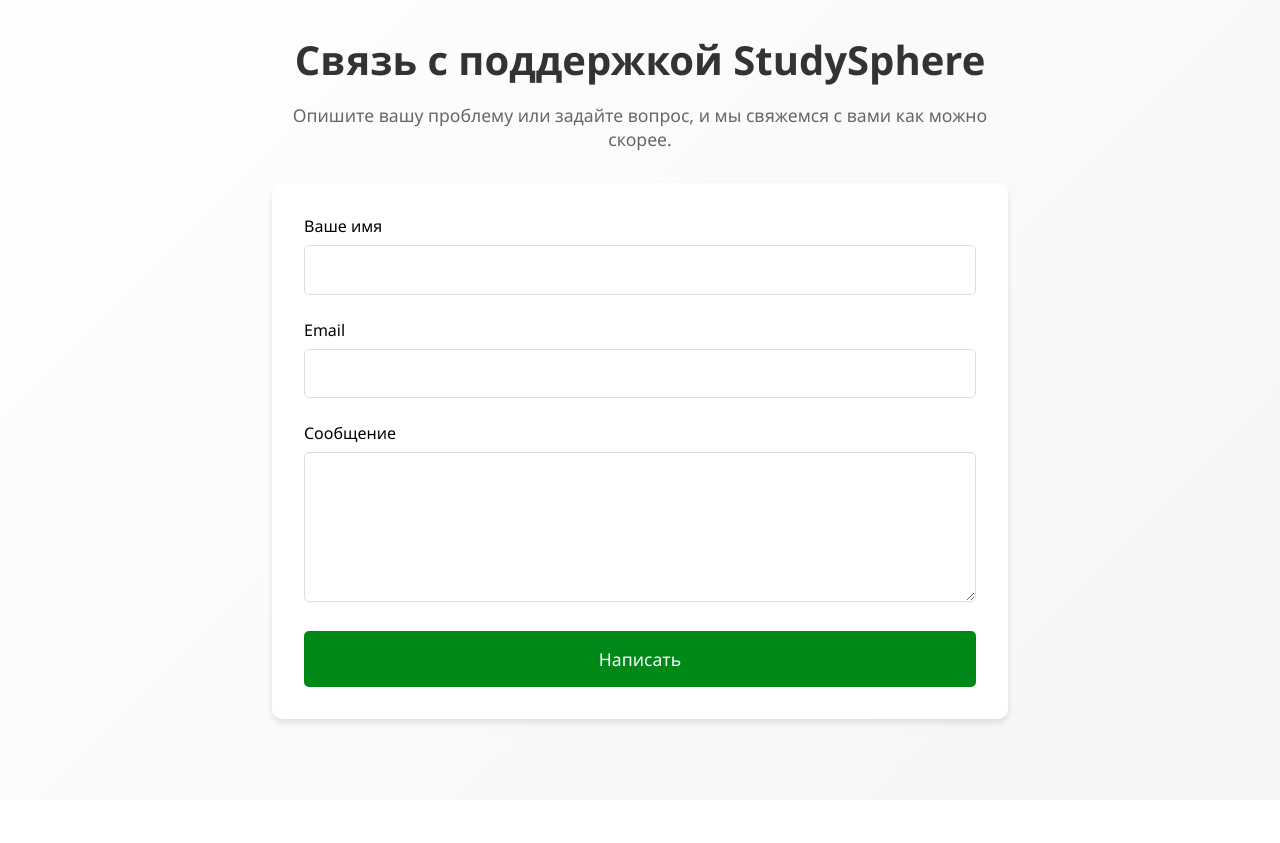
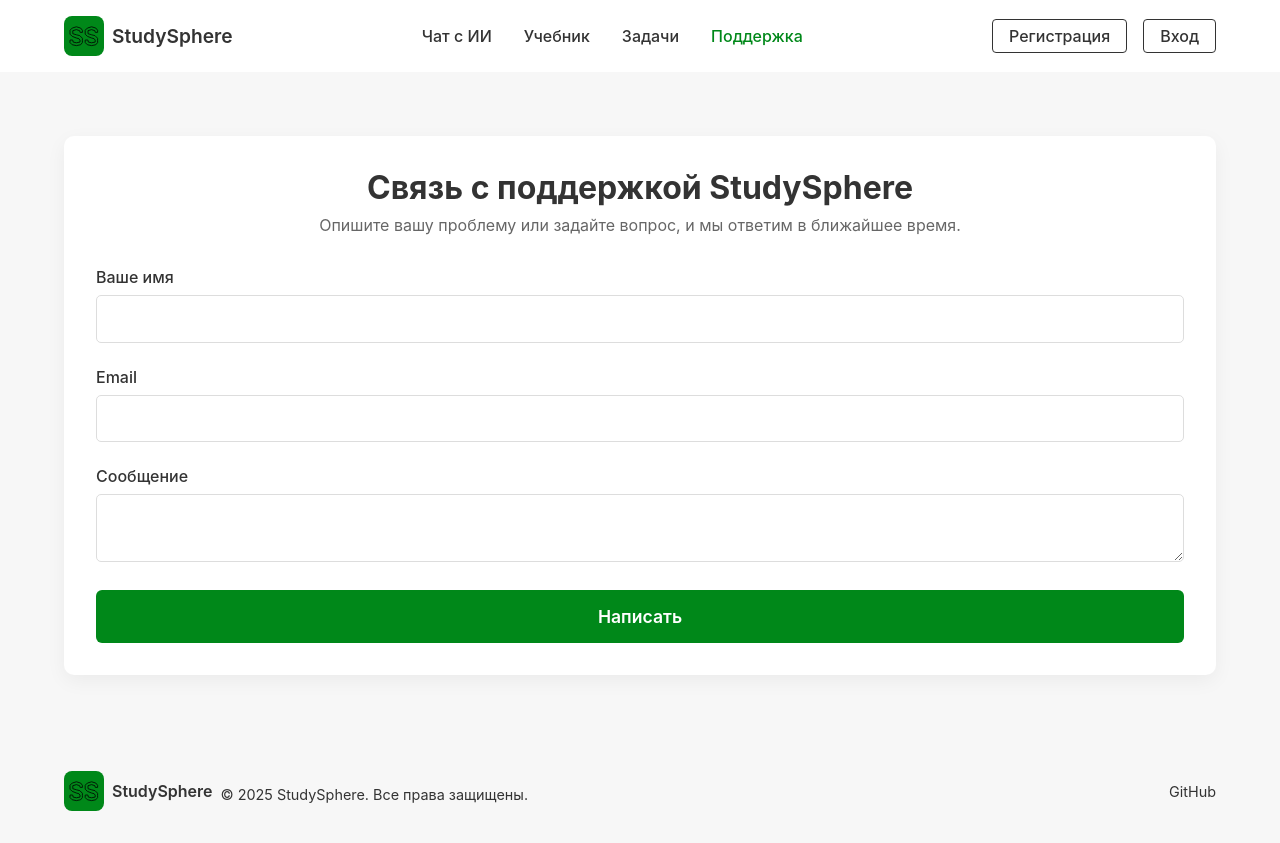
Before and after one commit to dany-simonov/SS, a Flask app: page /support in a window 1280 px wide. Before the commit the page ends 726 px from the top, so only its background shows below. Run offline with Flask 3, Linux system fonts and the light colour scheme.

Commit message:
Improving code in block support

```diff
--- a/social_network/app/static/css/landing.css
+++ b/social_network/app/static/css/landing.css
@@ -9,8 +9,6 @@
 * { margin:0; padding:0; box-sizing:border-box; font-family:var(--font-sans); }
 body { background:var(--white); color:var(--black); }
 .container { width:90%; max-width:1200px; margin:0 auto; }
-
-/* Сброс подчеркиваний */
 a { text-decoration: none !important; }
 
 /* Header */
--- /dev/null
+++ b/social_network/app/static/css/support.css
@@ -0,0 +1,53 @@
+:root { --primary-green: #008819; --black: #000000; --white: #ffffff; --gray-light: #f7f7f7; --gray-dark: #333333; --font-sans: 'Inter', sans-serif; }
+* { margin:0; padding:0; box-sizing:border-box; font-family:var(--font-sans); }
+body { background:var(--white); color:var(--gray-dark); display:flex; flex-direction:column; min-height:100vh; }
+.container { width:90%; max-width:1200px; margin:0 auto; }
+a { text-decoration:none !important; color:inherit; }
+
+/* Header */
+.header { position:sticky; top:0; background:rgba(255,255,255,0.9); backdrop-filter:blur(6px); z-index:100; }
+.header-inner { display:flex; align-items:center; justify-content:space-between; padding:1rem 0; }
+.logo { display:flex; align-items:center; gap:0.5rem; }
+.logo img { height:40px; }
+.logo-text { font-size:1.2rem; font-weight:600; color:var(--gray-dark); }
+.nav { display:flex; gap:2rem; }
+.nav a { font-weight:500; color:var(--gray-dark); }
+.nav a.active { color:var(--primary-green); }
+.auth-buttons { display:flex; gap:1rem; }
+.btn-auth { padding:0.4rem 1rem; border:1px solid var(--gray-dark); background:transparent; border-radius:4px; transition:background .3s; }
+.btn-auth:hover { background:var(--gray-light); }
+.burger { display:none; flex-direction:column; gap:5px; background:none; border:none; cursor:pointer; }
+.burger span { width:25px; height:3px; background:var(--gray-dark); }
+
+/* Support Section */
+.support-page { flex:1; padding:4rem 0; background:var(--gray-light); }
+.support-inner { background:var(--white); padding:2rem; border-radius:10px; box-shadow:0 6px 20px rgba(0,0,0,0.05); }
+.support-title { font-size:2rem; text-align:center; margin-bottom:0.5rem; }
+.support-subtitle { font-size:1rem; text-align:center; margin-bottom:2rem; color:#666; }
+
+/* Form */
+.support-form .form-group { margin-bottom:1.5rem; }
+.support-form label { display:block; margin-bottom:0.5rem; font-weight:500; }
+.support-form input, .support-form textarea { width:100%; padding:0.8rem; border:1px solid #ddd; border-radius:5px; font-size:1rem; }
+.support-form textarea { resize:vertical; }
+
+/* Button */
+.btn-hero { display:block; width:100%; padding:1rem; background:var(--primary-green); color:var(--white); border:none; border-radius:6px; font-size:1.1rem; font-weight:600; cursor:pointer; transition:background 0.3s; }
+.btn-hero:hover { background:#006614; }
+
+/* Footer */
+.footer { background:var(--gray-light); padding:2rem 0; margin-top:auto; }
+.footer-inner { display:flex; flex-wrap:wrap; justify-content:space-between; align-items:center; }
+.footer-left { display:flex; align-items:center; gap:0.5rem; }
+.footer-logo { height:30px; }
+.footer-left .logo-text { font-size:1rem; font-weight:600; color:var(--gray-dark); }
+.footer-left p { font-size:0.9rem; color:var(--gray-dark); margin-top:0.5rem; }
+.footer-right a { font-size:0.9rem; color:var(--gray-dark); }
+
+/* Responsive */
+@media(max-width:768px) {
+  .nav, .auth-buttons { display:none; }
+  .burger { display:flex; }
+  .support-page { padding:2rem 0; }
+  .support-inner { padding:1rem; }
+}
--- /dev/null
+++ b/social_network/app/static/js/support.js
@@ -0,0 +1,17 @@
+document.addEventListener('DOMContentLoaded', () => {
+    const form = document.getElementById('supportForm');
+    form.addEventListener('submit', e => {
+      e.preventDefault();
+      const name    = form.name.value.trim();
+      const email   = form.email.value.trim();
+      const message = form.message.value.trim();
+      if (!name || !email || !message) return;
+
+      const mailto =
+        `mailto:studysphereru@gmail.com` +
+        `?subject=${encodeURIComponent('Поддержка StudySphere - ' + name)}` +
+        `&body=${encodeURIComponent(`От: ${name}\nEmail: ${email}\n\n${message}`)}`;
+
+      window.location.href = mailto;
+    });
+  });
--- a/social_network/app/templates/support.html
+++ b/social_network/app/templates/support.html
@@ -2,146 +2,74 @@
 <html lang="ru">
 <head>
   <meta charset="UTF-8">
-    <meta name="viewport" content="width=device-width, initial-scale=1.0">
-    <title>Поддержка - StudySphere</title>
-    <style>
-        :root {
-            --primary-green: #008819;
-            --bg-gradient: linear-gradient(135deg, #ffffff 0%, #f5f5f5 100%);
-        }
-
-        * {
-            margin: 0;
-            padding: 0;
-            box-sizing: border-box;
-            font-family: 'Segoe UI', sans-serif;
-        }
-
-        body {
-            background: var(--bg-gradient);
-            min-height: 100vh;
-            color: #000;
-        }
-
-        .container {
-            max-width: 800px;
-            margin: 0 auto;
-            padding: 2rem;
-        }
-
-        .header {
-            text-align: center;
-            margin-bottom: 2rem;
-        }
-
-        .header h1 {
-            font-size: 2.5rem;
-            color: #333;
-            margin-bottom: 1rem;
-        }
-
-        .header p {
-            font-size: 1.1rem;
-            color: #666;
-        }
-
-        .support-form {
-            background: white;
-            padding: 2rem;
-            border-radius: 10px;
-            box-shadow: 0 4px 6px rgba(0, 0, 0, 0.1);
-        }
-
-        .form-group {
-            margin-bottom: 1.5rem;
-        }
-
-        .form-group label {
-            display: block;
-            margin-bottom: 0.5rem;
-            font-weight: 500;
-        }
-
-        .form-group input,
-        .form-group textarea {
-            width: 100%;
-            padding: 0.8rem;
-            border: 1px solid #ddd;
-            border-radius: 5px;
-            font-size: 1rem;
-        }
-
-        .form-group textarea {
-            min-height: 150px;
-            resize: vertical;
-        }
-
-        .submit-btn {
-            background: var(--primary-green);
-            color: white;
-            border: none;
-            padding: 1rem 2rem;
-            font-size: 1.1rem;
-            border-radius: 5px;
-            cursor: pointer;
-            transition: background-color 0.3s ease;
-            width: 100%;
-        }
-
-        .submit-btn:hover {
-            background-color: #006614;
-        }
-
-        @media (max-width: 768px) {
-            .container {
-                padding: 1rem;
-            }
-
-            .header h1 {
-                font-size: 2rem;
-            }
-        }
-    </style>
+  <meta name="viewport" content="width=device-width, initial-scale=1">
+  <title>Поддержка — StudySphere</title>
+  <link rel="stylesheet" href="{{ url_for('static', filename='css/landing.css') }}">
+  <link rel="stylesheet" href="{{ url_for('static', filename='css/support.css') }}">
 </head>
 <body>
-    <div class="container">
+
+  <!-- Header -->
   <header class="header">
-            <h1>Связь с поддержкой StudySphere</h1>
-            <p>Опишите вашу проблему или задайте вопрос, и мы свяжемся с вами как можно скорее.</p>
+    <div class="container header-inner">
+      <a href="{{ url_for('main.landing') }}" class="logo">
+        <img src="{{ url_for('static', filename='images/logo.svg') }}" alt="StudySphere">
+        <span class="logo-text">StudySphere</span>
+      </a>
+      <nav class="nav">
+        <a href="{{ url_for('ai_chat_bp.ai_chat') }}">Чат с ИИ</a>
+        <a href="{{ url_for('main.textbook') }}">Учебник</a>
+        <a href="{{ url_for('main.show_tasks') }}">Задачи</a>
+        <a href="{{ url_for('main.support') }}" class="active">Поддержка</a>
+      </nav>
+      <div class="auth-buttons">
+        <a href="{{ url_for('main.register') }}" class="btn-auth">Регистрация</a>
+        <a href="{{ url_for('main.login') }}" class="btn-auth">Вход</a>
+      </div>
+      <button class="burger" id="burger"><span></span><span></span><span></span></button>
+    </div>
   </header>
 
-        <form class="support-form" id="supportForm">
+  <!-- Support Form -->
+  <main class="support-page">
+    <div class="container support-inner">
+      <h1 class="support-title">Связь с поддержкой StudySphere</h1>
+      <p class="support-subtitle">Опишите вашу проблему или задайте вопрос, и мы ответим в ближайшее время.</p>
+
+      <form id="supportForm" class="support-form">
         <div class="form-group">
           <label for="name">Ваше имя</label>
           <input type="text" id="name" name="name" required>
         </div>
-
         <div class="form-group">
           <label for="email">Email</label>
           <input type="email" id="email" name="email" required>
         </div>
-
         <div class="form-group">
           <label for="message">Сообщение</label>
           <textarea id="message" name="message" required></textarea>
         </div>
-
-            <button type="submit" class="submit-btn">Написать</button>
+        <button type="submit" class="btn-hero">Написать</button>
       </form>
     </div>
+  </main>
 
-    <script>
-        document.getElementById('supportForm').addEventListener('submit', function(e) {
-            e.preventDefault();
+  <!-- Footer -->
+  <footer class="footer">
+    <div class="container footer-inner">
+      <div class="footer-left">
+        <a href="{{ url_for('main.landing') }}" class="logo">
+          <img src="{{ url_for('static', filename='images/logo.svg') }}" alt="StudySphere" class="footer-logo">
+          <span class="logo-text">StudySphere</span>
+        </a>
+        <p class="copy">© 2025 StudySphere. Все права защищены.</p>
+      </div>
+      <div class="footer-right">
+        <a href="https://github.com/dany-simonov/SS" target="_blank">GitHub</a>
+      </div>
+    </div>
+  </footer>
 
-            const name = document.getElementById('name').value;
-            const email = document.getElementById('email').value;
-            const message = document.getElementById('message').value;
-
-            const mailtoLink = `mailto:studysphereru@gmail.com?subject=Поддержка StudySphere - ${name}&body=От: ${name}%0D%0AEmail: ${email}%0D%0A%0D%0AСообщение:%0D%0A${message}`;
-
-            window.location.href = mailtoLink;
-        });
-    </script>
+  <script src="{{ url_for('static', filename='js/support.js') }}"></script>
 </body>
 </html>
```
Lines whose indentation alone changed are shown as unchanged.
